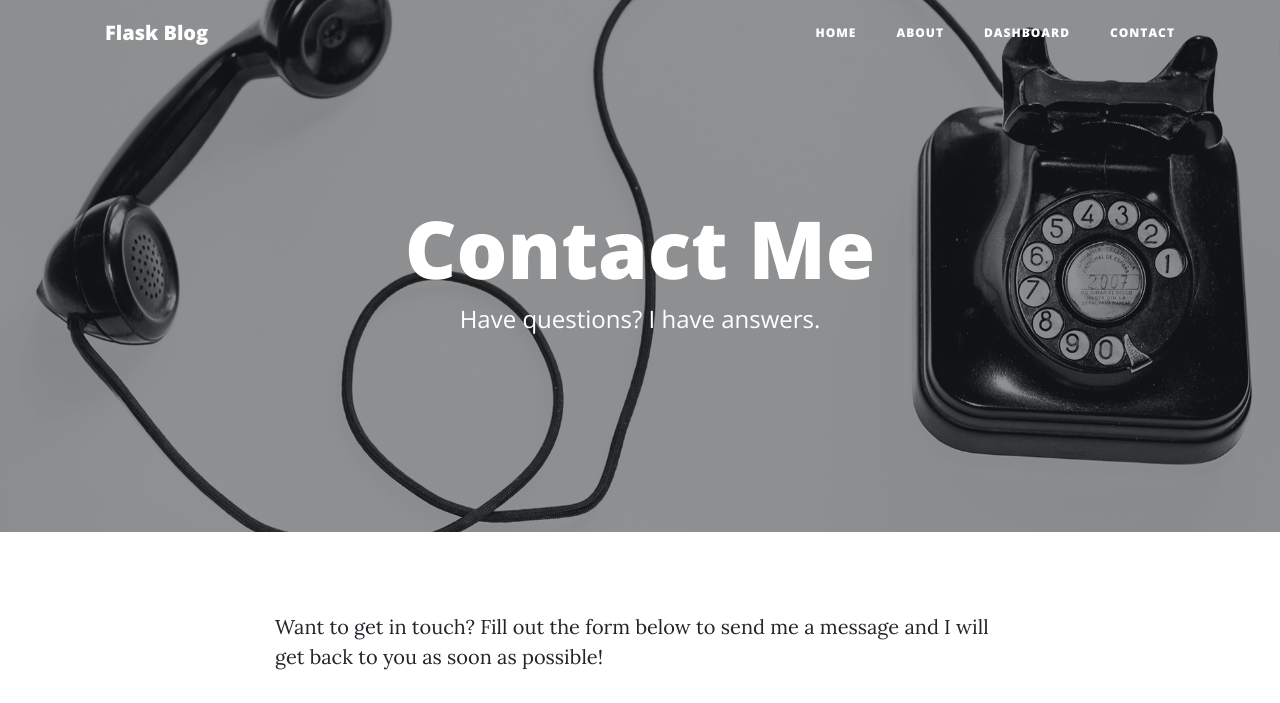
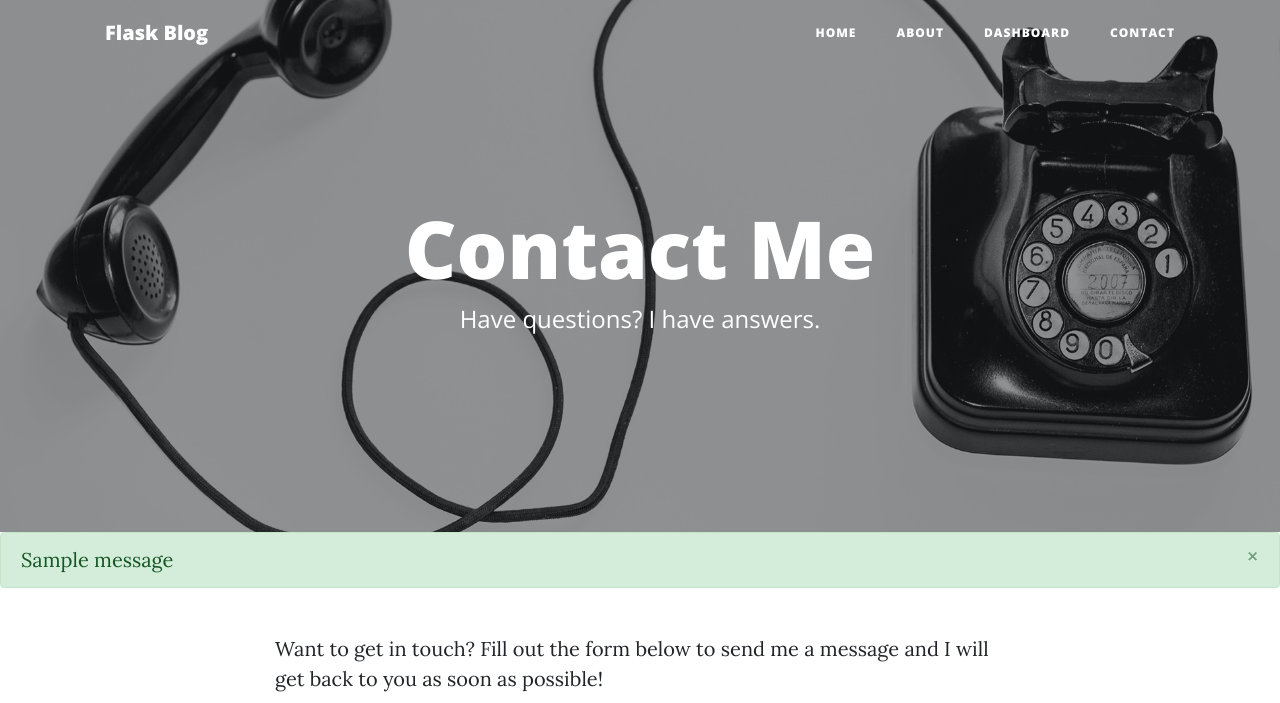
Before and after one commit to harshitag98/Python-Blog, a Flask app: page /contact in a window 1280 px wide. Shown: the top 703 px of the page. Run offline with Flask 2, Linux system fonts and the light colour scheme; tables that the repository leaves empty hold one stand-in row (values such as "Sample post"); one stand-in notice (Sample message) is shown; some libraries are stand-ins or nearby versions.

Commit message:
added message flashing

```diff
--- a/main.py
+++ b/main.py
@@ -1,4 +1,4 @@
-from flask import Flask, render_template, request, session, redirect
+from flask import Flask, render_template, request, session, redirect, flash
 from flask_sqlalchemy import SQLAlchemy
 from datetime import datetime
 from flask_mail import Mail
@@ -134,11 +134,12 @@ def contact():
         entry = Contacts(name=name, email=email, phone_num=phone, message=msg, date=datetime.now())
         db.session.add(entry)
         db.session.commit()
-        mail.send_message("New message from "+name ,
-                          sender = email,
-                          recipients = [params['mail_user']],
-                          body = msg + "\n" + phone
-                          )
+        # mail.send_message("New message from "+name ,
+        #                   sender = email,
+        #                   recipients = [params['mail_user']],
+        #                   body = msg + "\n" + phone
+        #                   )
+        flash("Thanks for contacting us. We will get back to you soon !!", "success")
     return render_template('contact.html', params=params)
 
 @app.route("/post/<string:post_slug>", methods=['GET'])
--- a/templates/contact.html
+++ b/templates/contact.html
@@ -3,7 +3,7 @@
 {% block body %}
 
   <!-- Page Header -->
-  <header class="masthead" style="background-image: url('{{ url_for('static', filename='img/contact-bg.jpg') }}')">
+  <header class="masthead mb-0" style="background-image: url('{{ url_for('static', filename='img/contact-bg.jpg') }}')">
     <div class="overlay"></div>
     <div class="container">
       <div class="row">
@@ -16,6 +16,19 @@
       </div>
     </div>
   </header>
+
+  {% with messages = get_flashed_messages(with_categories=true) %}
+  {% if messages %}
+  {% for category, message in messages %}
+  <div class="alert alert-{{category}} alert-dismissible fade show" role="alert">
+    {{message}}
+    <button type="button" class="close" data-dismiss="alert" aria-label="Close">
+      <span aria-hidden="true">&times;</span>
+    </button>
+  </div>
+  {% endfor %}
+  {% endif %}
+  {% endwith %}
 
   <!-- Main Content -->
   <div class="container">
```
